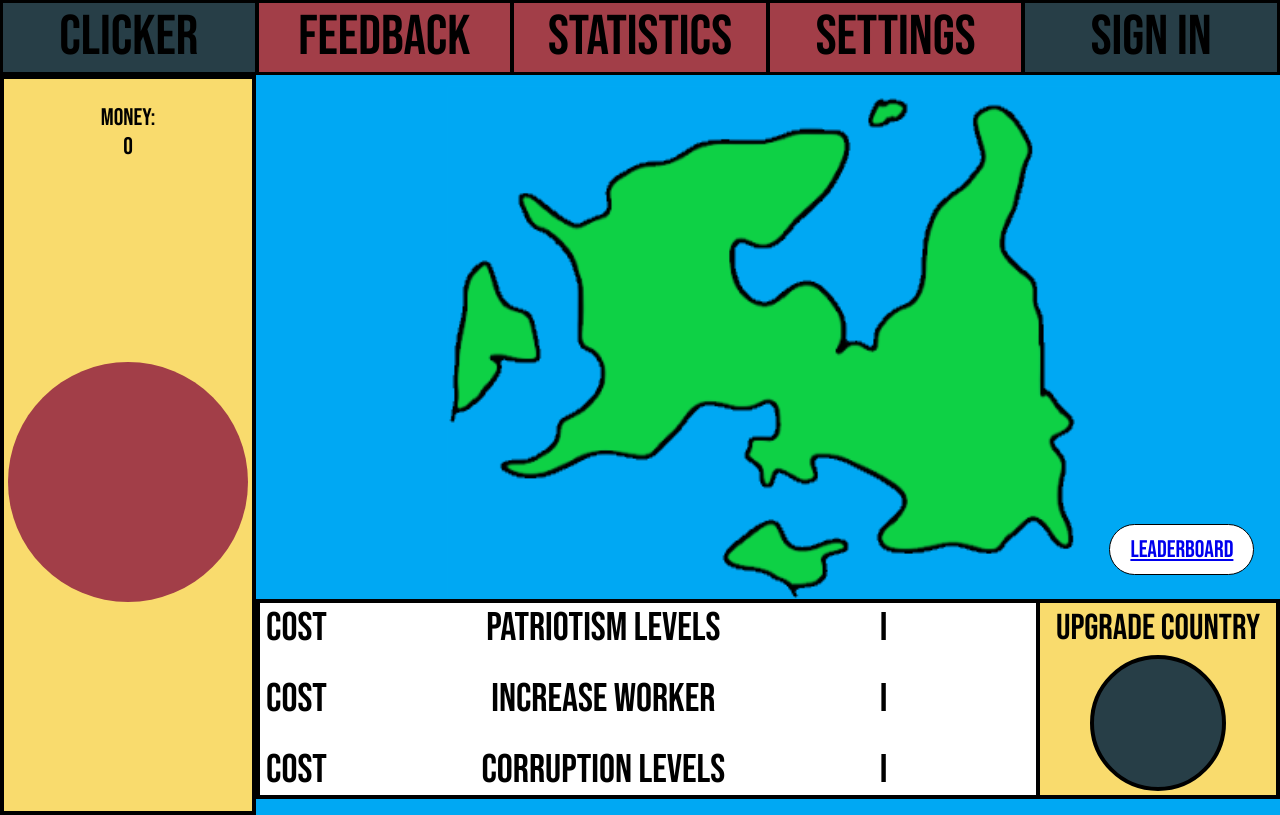
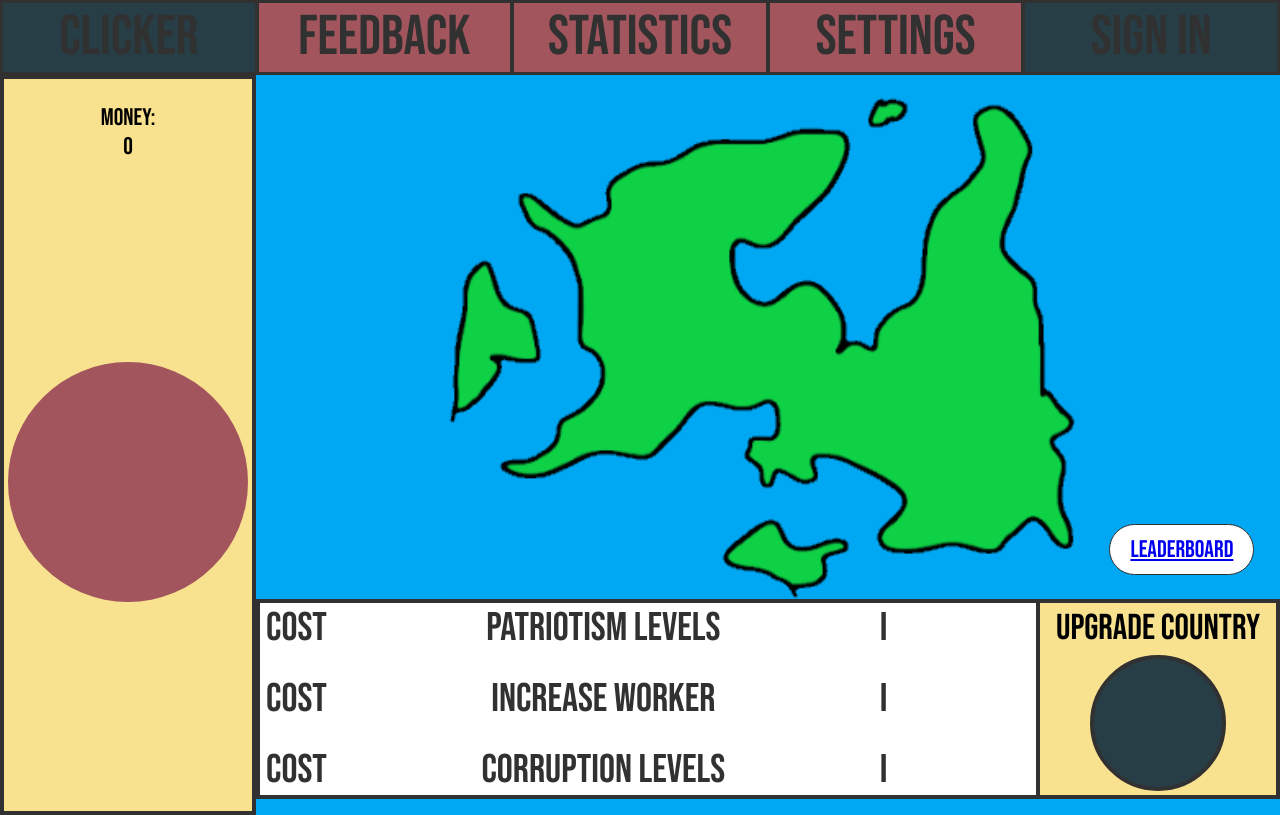
Before and after one commit to AlexWilson06/Propoganda, a PHP site: page / in a window 1280 px wide. Run offline with PHP 8.4, Linux system fonts and the light colour scheme.

Commit message:
Dulled colors
dulled all the colors according to client feedback

```diff
--- a/css/style.css
+++ b/css/style.css
@@ -30,19 +30,19 @@ body {
 /* Navigation bar */
 .navbarC {
   display: flex;
-  background-color: #A23E48;
+  background-color: #a3555d;
   width: 100%;
-  border: 1px solid black;
+  border: 1px solid rgb(49, 49, 49);
   top: 0;
   left: 0;
   z-index: 1000;
 }
 .navbarC a {
-  color: black;
+  color: rgb(49, 49, 49);
   padding: 1px 10px;
   text-decoration: none;
   flex: 1;
-  border: 0.25vh solid black;
+  border: 0.25vh solid rgb(49, 49, 49);
   font-size: 7vh;
 }
 .navbarC a:first-child, .navbarC a:last-child {
@@ -73,8 +73,8 @@ body {
   flex-direction: column;
   justify-content: space-between;
   padding: 2vh 0;
-  background-color: #F9DB6D;
-  border: 0.5vh solid black;
+  background-color: #f8e18f;
+  border: 0.5vh solid rgb(49, 49, 49);
   font-size: 3vh;
   height: 92.5vh;
   top: 60px;
@@ -92,17 +92,17 @@ body {
   display: flex;
   justify-content: center;
   align-items: center;
-  border: black 1vh;
+  border: rgb(49, 49, 49) 1vh;
 }
 /* Circle button */
 .circle-button {
   width: 30vh;
   height: 30vh;
   border-radius: 50%;
-  background-color: #A23E48;
+  background-color: #a3555d;
   color: white;
   font-size: 3vh;
-  border: black 1vh;
+  border: rgb(49, 49, 49) 1vh;
   cursor: pointer;
   display: flex;
   justify-content: center;
@@ -121,8 +121,8 @@ body {
   bottom: 30vh;
   right: 2vw;
   background-color: white;
-  border: 1px solid black;
-  color: black;
+  border: 1px solid rgb(49, 49, 49);
+  color: rgb(49, 49, 49);
   padding: 10px 20px;
   text-align: center;
   cursor: pointer;
@@ -140,7 +140,7 @@ body {
   justify-content: space-between;
   align-items: center;
   background-color: white;
-  border: 0.5vh solid black;
+  border: 0.5vh solid rgb(49, 49, 49);
   overflow: hidden;
   z-index: 1;
 }
@@ -152,7 +152,7 @@ body {
 }
 .btn {
   border: none;
-  color: black;
+  color: rgb(49, 49, 49);
   background-color: white;
   cursor: pointer;
   font-family: "Bebas Neue";
@@ -168,8 +168,8 @@ body {
   justify-content: space-between;
   align-items: center;
   height: 100%;
-  background-color: #F9DB6D;
-  border-left: 0.5vh solid black;
+  background-color: #f8e18f;
+  border-left: 0.5vh solid rgb(49, 49, 49);
 }
 .Upgradetext p{
   font-size: 4.5vh;
@@ -179,7 +179,7 @@ body {
   background-color: #273E47;
   height: 17vh;
   width: 17vh;
-  border: 0.5vh solid black;
+  border: 0.5vh solid rgb(49, 49, 49);
   border-radius: 50%;
   cursor: pointer;
   margin-bottom: 0.5vh;
```
Also changed, not shown: other parts of css/style.css (+54 -54 lines).
